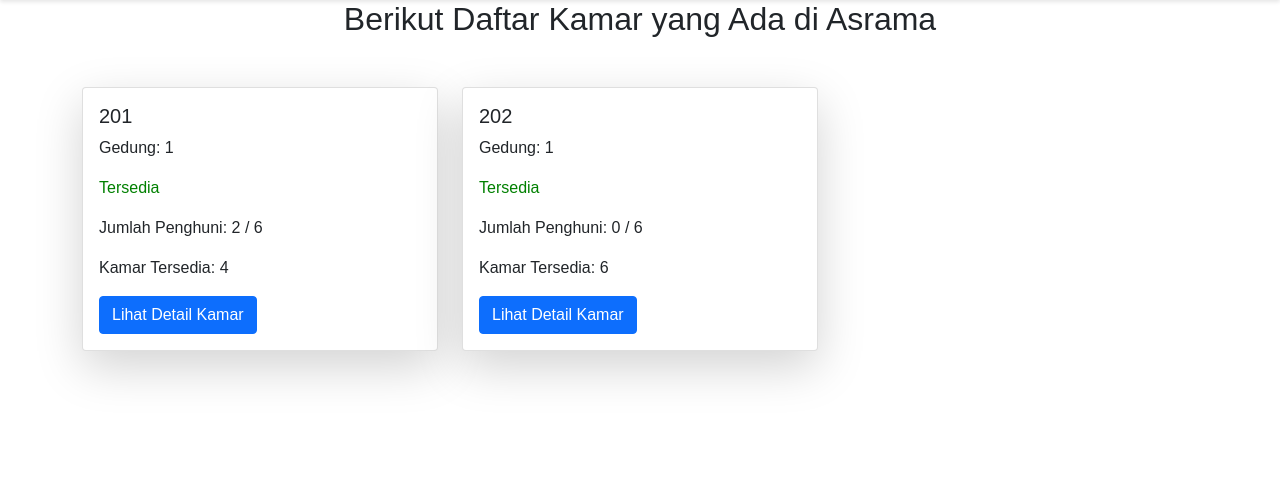
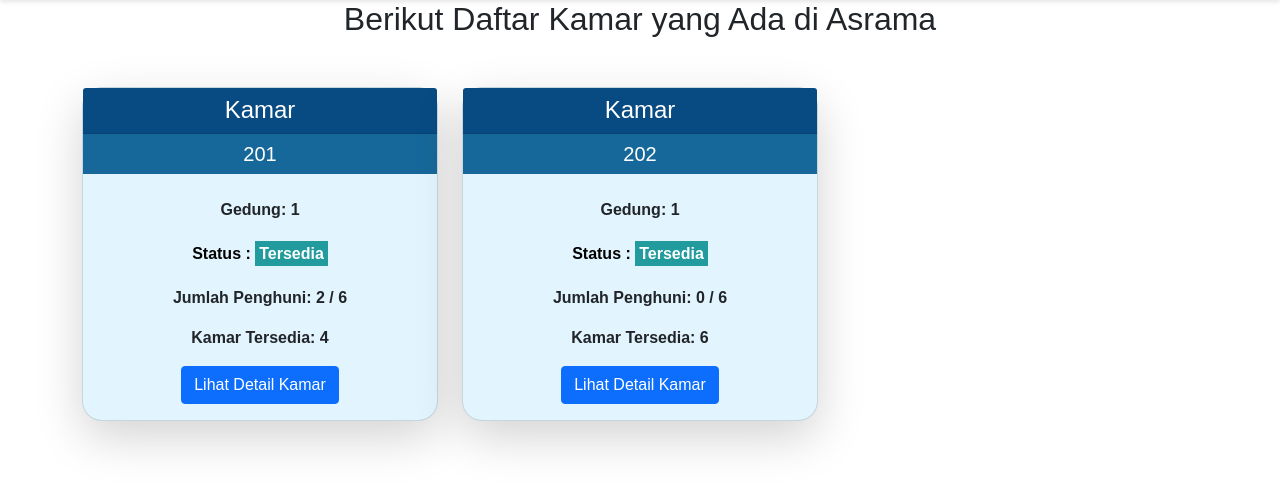
Before and after one commit to ArzeonXyl/asrama, a PHP site: page /kamar.php in a window 1280 px wide. Shown: the part 121-610 px from the top of the page. Run offline with PHP 8.4, Linux system fonts and the light colour scheme; a user stored in the database is signed in; data comes from the database, SQL or seed files in the repository.

Commit message:
pembaruan sedikit

```diff
--- a/home/kamar.php
+++ b/home/kamar.php
@@ -14,6 +14,9 @@ include 'session_check.php';
         <link href="https://cdnjs.cloudflare.com/ajax/libs/font-awesome/5.15.4/css/all.min.css" rel="stylesheet">
         <style>
         <?php include 'assets/style.css'; ?>
+        .outer-card{
+            border-radius: 20px;
+        }
         </style>
     </head>
 
@@ -35,11 +38,11 @@ include 'session_check.php';
                         while ($row = mysqli_fetch_assoc($result)) {
                             // Cek status kamar
                             if ($row['status_kamar'] == 'Tersedia') {
-                                $statusColor = 'green';
+                                $statusColor = '#219B9D';
                             } elseif ($row['status_kamar'] == 'Kosong') {
-                                $statusColor = 'blue';
+                                $statusColor = '#1F509A';
                             } else {
-                                $statusColor = 'red';
+                                $statusColor = '#D91656';
                             }
 
                             // Hitung jumlah penghuni di setiap kamar
@@ -54,13 +57,14 @@ include 'session_check.php';
                             $tersedia = $kapasitas_kamar - $jumlah_penghuni;
 
                             echo '<div class="col-md-4 mb-4">
-                                    <div class="card shadow-lg rounded-lg">
-                                        <div class="card-body">
-                                            <h5 class="card-title">' . $row['no_kamar'] . '</h5>
-                                            <p class="card-text">Gedung: ' . $row['id_gedung'] . '</p>
-                                            <p class="card-text" style="color:' . $statusColor . ';">' . $row['status_kamar'] . '</p>
-                                            <p class="card-text">Jumlah Penghuni: ' . $jumlah_penghuni . ' / ' . $kapasitas_kamar . '</p>
-                                            <p class="card-text">Kamar Tersedia: ' . $tersedia . '</p>
+                                    <div class="card shadow-lg outer-card" style="background-color: #E2F4FD;">
+                                    <h4 class="card-header" style="width: 100%; text-align: center; background-color: #084B83; color: white;">Kamar</h4>
+                                    <h5 class="card-title p-2" style="width: 100%; text-align: center; color: white; background-color: #17689A;">' . $row['no_kamar'] . '</h5>
+                                        <div class="card-body d-flex flex-column align-items-center">
+                                            <p class="card-text fw-bold">Gedung: ' . $row['id_gedung'] . '</p>
+                                            <p class="card-text fw-bold p-1" style="color: black">' . 'Status : '. '<span class="p-1" style="background-color: '. $statusColor.'; color: white;"> '.$row['status_kamar'].'</span>'. '</p>
+                                            <p class="card-text fw-bold">Jumlah Penghuni: ' . $jumlah_penghuni . ' / ' . $kapasitas_kamar . '</p>
+                                            <p class="card-text fw-bold">Kamar Tersedia: ' . $tersedia . '</p>
                                             <form action="detail_kamar.php" method="get">
                                                 <input type="hidden" name="no_kamar" value="' . $row['no_kamar'] . '">
                                                 <button type="submit" class="btn btn-primary">Lihat Detail Kamar</button>
@@ -72,7 +76,6 @@ include 'session_check.php';
                     } else {
                         echo "0 results";
                     }
-                    $conn->close();
                     ?>
                 </div>
             </div>
--- a/login/pembayaran.php
+++ b/login/pembayaran.php
@@ -115,7 +115,7 @@ if ($_SERVER['REQUEST_METHOD'] === 'POST') {
         <option value="Kartu Kredit">Kartu Kredit</option>
         <option value="E-Wallet">E-Wallet</option>
     </select>
-    <span class="error"><?= $errors['metode_pembayaran'] ?? '' ?></span>>
+    <span class="error"><?= $errors['metode_pembayaran'] ?? '' ?></span>
 
     <label for="nominal">Nominal</label>
     <input type="text" id="nominal" name="nominal" placeholder="Masukkan jumlah pembayaran" value="<?= htmlspecialchars($nominal ?? '') ?>">
```
Also changed, not shown: home/detail_kamar.php (+9 -0 lines).
